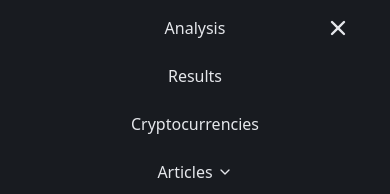
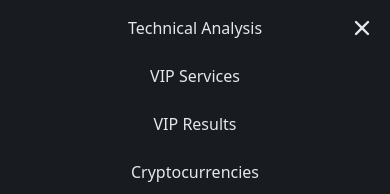
Before and after one commit to thewitcher745/can-website-2, a Next.js app: page /vip in a window 390 px wide. Both pictures are taken after a click on the button "Open main menu". Shown: the top 194 px of the page. Built offline with nearby package versions, Linux system fonts and the light colour scheme.

Commit message:
FEAT: Added missing /vip link to mobile nav

```diff
--- a/src/shared/ui/navbar/MobileNav.tsx
+++ b/src/shared/ui/navbar/MobileNav.tsx
@@ -11,7 +11,7 @@ export const MobileNavButton = ({
   handleToggle: () => void;
 }) => {
   return (
-    <div className="absolute z-100 cursor-pointer top-0 right-0 py-4 px-10 flex items-center md:hidden">
+    <div className="absolute z-100 cursor-pointer top-0 right-0 p-4 flex items-center md:hidden">
       <button
         aria-label="Open main menu"
         onClick={handleToggle}
@@ -48,14 +48,21 @@ const MobileNav = ({
             className="flex justify-center sm:justify-start text-text-main hover:text-orange py-2 text-base font-medium"
             onClick={closeMenu}
           >
-            Analysis
+            Technical Analysis
+          </Link>
+          <Link
+            href="/vip"
+            className="flex justify-center sm:justify-start text-text-main hover:text-orange py-2 text-base font-medium"
+            onClick={closeMenu}
+          >
+            VIP Services
           </Link>
           <Link
             href="/results"
             className="flex justify-center sm:justify-start text-text-main hover:text-orange py-2 text-base font-medium"
             onClick={closeMenu}
           >
-            Results
+            VIP Results
           </Link>
           <Link
             href="/coins/overview"
```
